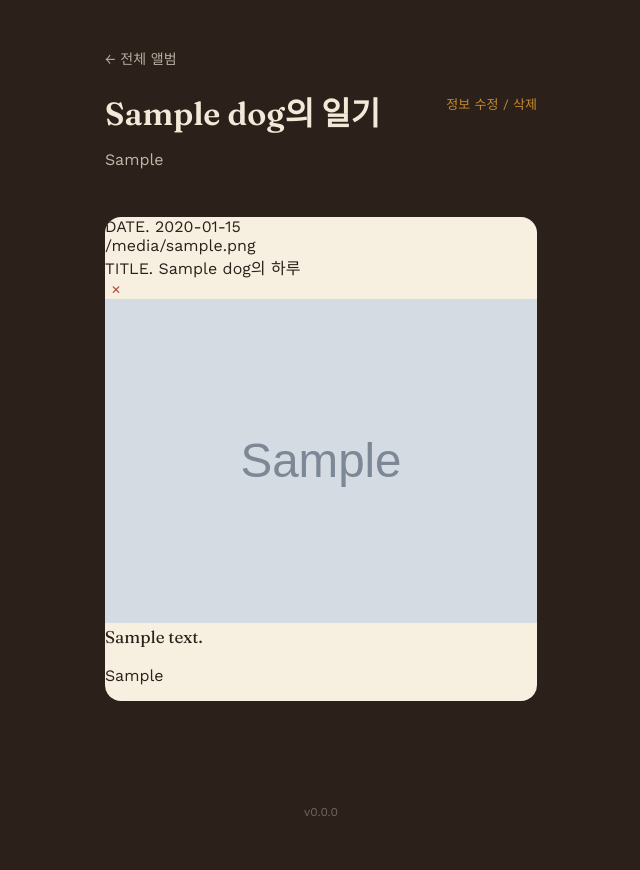
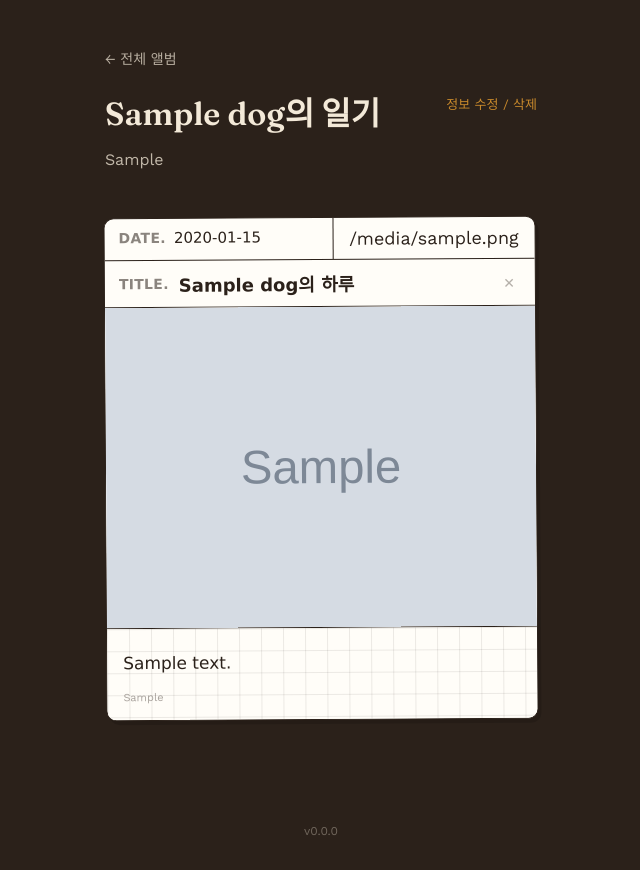
Before and after one commit to zerowar80/pet-diary, a FastAPI app: template app/templates/album.html in a window 1280 px wide. Shown: the part 70-940 px from the top of the page, without its empty margins (319-959 px from the left). Before the commit the page ends 886 px from the top, so only its background shows below. Run offline with FastAPI, Linux system fonts and the light colour scheme; the template is opened without the code that fills it: most values are stand-ins (such as "Sample title", 1, 10 or a date in 2020); grey boxes marked "Sample" are stand-in pictures.

Commit message:
Update style.css

```diff
--- a/app/static/style.css
+++ b/app/static/style.css
@@ -208,34 +208,122 @@ h1 { font-size: 32px; }
 }
 
 .entry-card {
-  background: var(--paper);
-  color: var(--paper-text);
-  border-radius: 16px;
+  background: #FFFDF8;
+  color: var(--umber);
+  border: 1.5px solid var(--umber);
+  border-radius: 10px;
   overflow: hidden;
+  box-shadow: 3px 4px 0 rgba(0,0,0,0.14);
 }
 
-.entry-card img {
+.timeline .entry-card:nth-child(odd) { transform: rotate(-0.35deg); }
+.timeline .entry-card:nth-child(even) { transform: rotate(0.3deg); }
+
+.entry-topline {
+  display: flex;
+  border-bottom: 1.5px solid var(--umber);
+}
+
+.entry-date-box {
+  flex: 1;
+  display: flex;
+  align-items: baseline;
+  gap: 8px;
+  padding: 10px 14px;
+  border-right: 1.5px solid var(--umber);
+}
+
+.entry-weather-box {
+  display: flex;
+  align-items: center;
+  gap: 6px;
+  padding: 10px 16px;
+  font-size: 18px;
+}
+
+.label-tag {
+  font-family: 'Gaegu', cursive;
+  font-weight: 700;
+  font-size: 14px;
+  color: var(--umber);
+  opacity: 0.55;
+  letter-spacing: 0.3px;
+}
+
+.date-value {
+  font-family: 'Gaegu', cursive;
+  font-size: 15px;
+}
+
+.entry-title-row {
+  display: flex;
+  align-items: center;
+  gap: 10px;
+  padding: 10px 14px;
+  border-bottom: 1.5px solid var(--umber);
+}
+
+.title-value {
+  font-family: 'Gaegu', cursive;
+  font-size: 18px;
+  font-weight: 700;
+  flex: 1;
+}
+
+.entry-delete-form {
+  margin: 0;
+}
+
+.entry-delete-btn {
+  background: none;
+  border: none;
+  color: var(--umber);
+  opacity: 0.35;
+  font-size: 14px;
+  cursor: pointer;
+  padding: 2px 6px;
+  line-height: 1;
+}
+
+.entry-delete-btn:hover {
+  opacity: 0.9;
+  color: var(--danger);
+}
+
+.entry-photo-box {
+  border-bottom: 1.5px solid var(--umber);
+  background: #fff;
+}
+
+.entry-photo-box img {
   width: 100%;
-  max-height: 360px;
+  max-height: 320px;
   object-fit: cover;
   display: block;
 }
 
-.entry-body {
-  padding: 16px 18px;
-}
-
-.entry-date {
-  font-size: 12px;
-  color: var(--moss);
-  margin: 0 0 6px;
+.entry-diary-box {
+  padding: 18px 16px 16px;
+  background-color: #FFFDF8;
+  background-image:
+    linear-gradient(rgba(43,33,26,0.09) 1px, transparent 1px),
+    linear-gradient(90deg, rgba(43,33,26,0.09) 1px, transparent 1px);
+  background-size: 22px 22px;
 }
 
 .entry-text {
-  font-family: 'Fraunces', serif;
+  font-family: 'Gaegu', cursive;
   font-size: 17px;
-  line-height: 1.6;
+  line-height: 1.9;
+  color: var(--umber);
   margin: 0;
+}
+
+.entry-provider-tag {
+  margin: 12px 0 0;
+  font-family: 'Work Sans', sans-serif;
+  font-size: 11px;
+  opacity: 0.4;
 }
 
 .topbar-right {
@@ -325,23 +413,6 @@ h1 { font-size: 32px; }
   margin-top: 6px;
 }
 
-.entry-meta-row {
-  display: flex;
-  align-items: center;
-  justify-content: space-between;
-  gap: 10px;
-  margin-bottom: 6px;
-}
-
-.entry-delete-btn {
-  background: none;
-  border: none;
-  color: var(--danger);
-  font-size: 12px;
-  cursor: pointer;
-  padding: 2px 6px;
-}
-
 .app-footer {
   text-align: center;
   color: var(--cream);
@@ -400,6 +471,24 @@ h1 { font-size: 32px; }
     max-height: 280px;
   }
 
+  .entry-date-box,
+  .entry-weather-box,
+  .entry-title-row {
+    padding: 8px 10px;
+  }
+
+  .title-value {
+    font-size: 16px;
+  }
+
+  .entry-text {
+    font-size: 16px;
+  }
+
+  .entry-photo-box img {
+    max-height: 240px;
+  }
+
   .dog-edit-icon {
     font-size: 10px;
     padding: 3px 8px;
```
